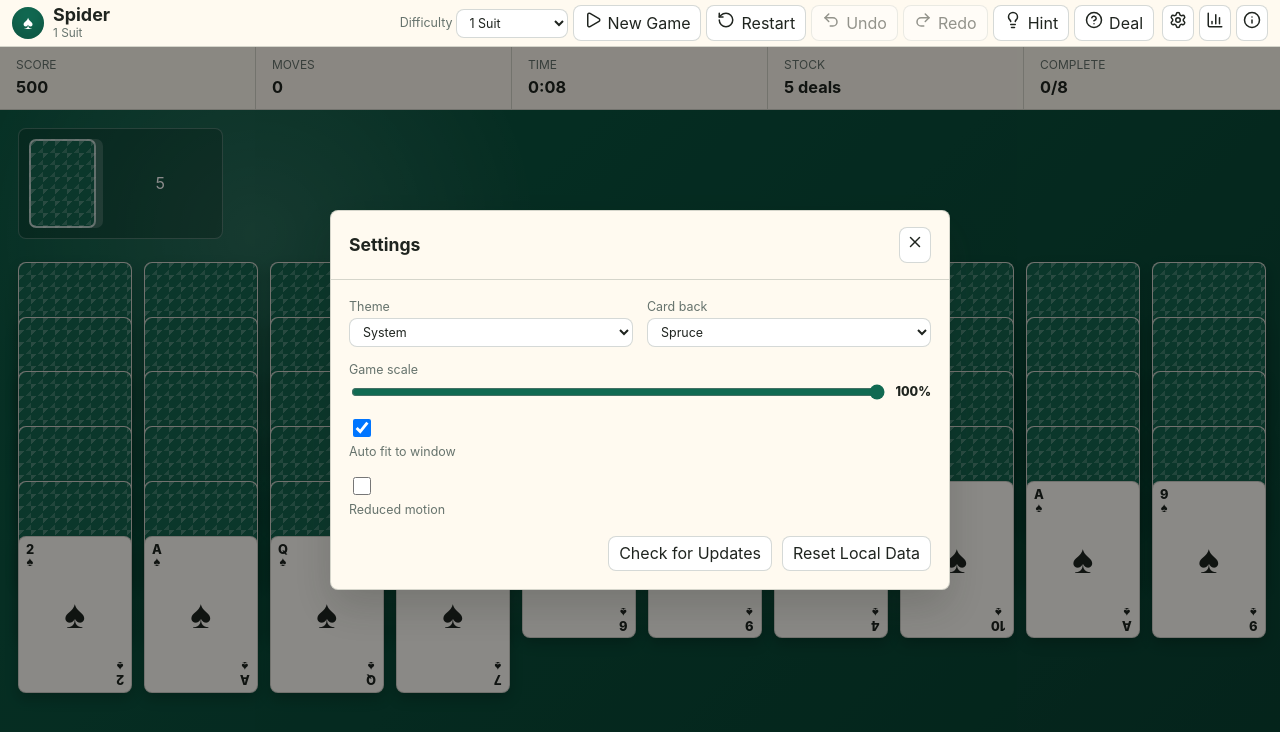
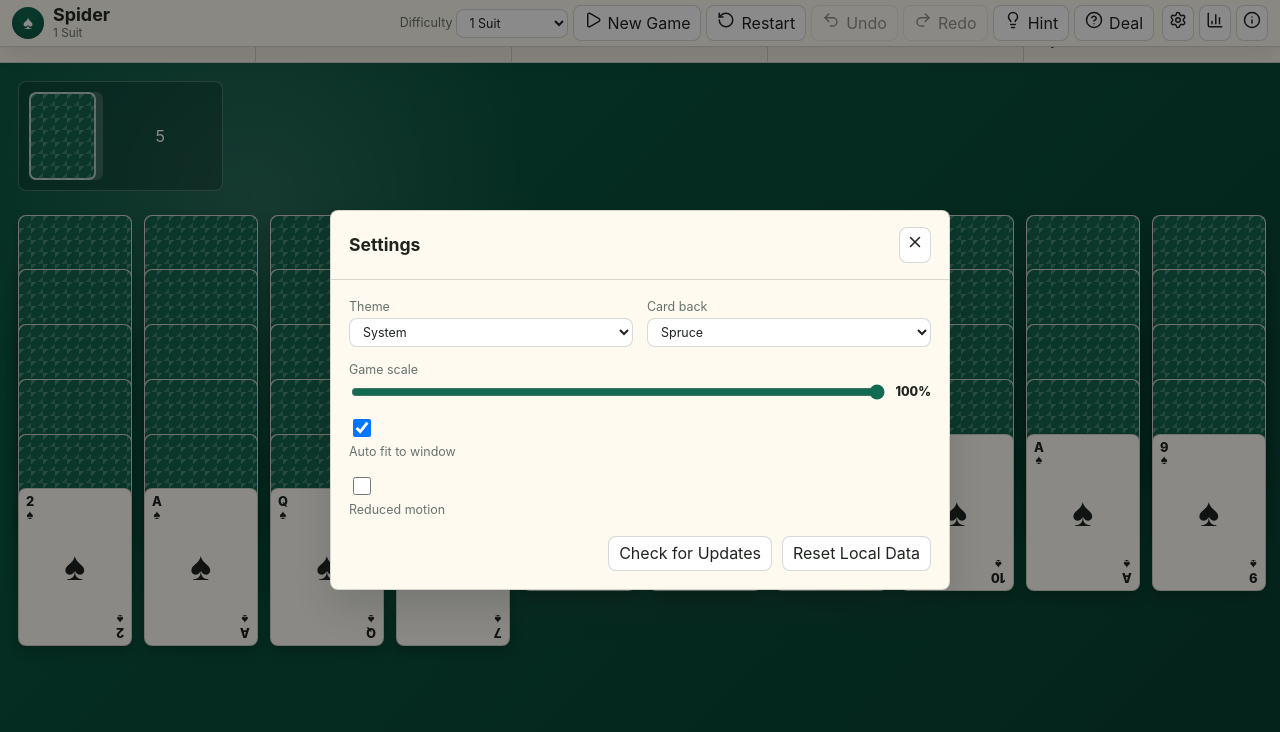
Before and after one commit to jaysqvl/spider, a React (Vite) app: page / in a window 1280 px wide. Both pictures are taken after a click on the button 1178 px from the left and 23 px from the top of the page. Shown: the top 732 px of the page. Built offline with nearby package versions, Linux system fonts and the light colour scheme.

Commit message:
fix: auto-hide main toolbar

```diff
--- a/src/styles/app.css
+++ b/src/styles/app.css
@@ -92,12 +92,15 @@ button {
 .app-shell {
   min-height: 100vh;
   display: grid;
-  grid-template-rows: auto auto minmax(0, 1fr);
+  grid-template-rows: auto minmax(0, 1fr);
 }
 
 .app-toolbar {
-  position: relative;
-  z-index: 30;
+  position: fixed;
+  top: 0;
+  right: 0;
+  left: 0;
+  z-index: 40;
   display: grid;
   grid-template-columns: minmax(136px, max-content) minmax(0, 1fr) max-content;
   gap: 8px;
@@ -106,6 +109,23 @@ button {
   padding: 5px 12px;
   background: var(--surface);
   border-bottom: 1px solid var(--line);
+  box-shadow: 0 10px 24px rgba(26, 34, 30, 0.12);
+  transform: translateY(calc(-100% + 5px));
+  transition: transform 180ms ease;
+}
+
+.app-toolbar::after {
+  content: "";
+  position: absolute;
+  right: 0;
+  bottom: -12px;
+  left: 0;
+  height: 12px;
+}
+
+.app-toolbar:hover,
+.app-toolbar:focus-within {
+  transform: translateY(0);
 }
 
 .brand-lockup {
@@ -545,7 +565,7 @@ button {
   place-items: center;
   background: rgba(0, 0, 0, 0.46);
   padding: 22px;
-  z-index: 10;
+  z-index: 100;
 }
 
 .modal {
```
